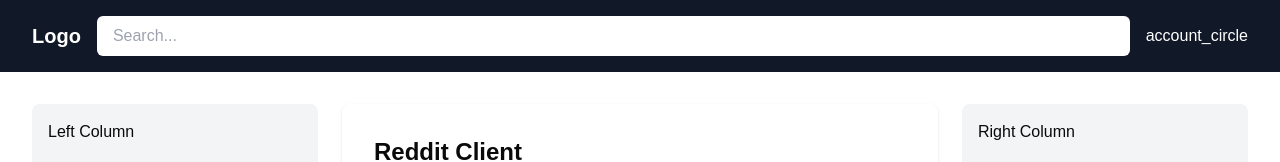
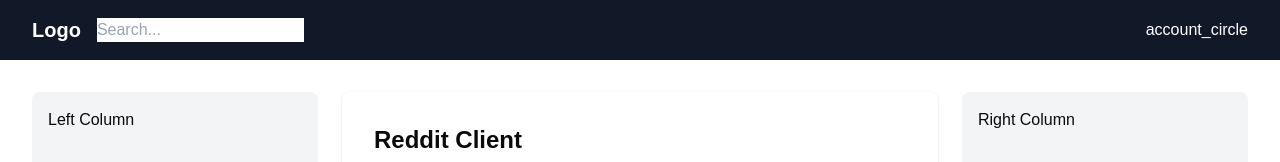
Before and after one commit to iequalsone/case-study-reddit-client-app, a Next.js app: page / in a window 1280 px wide. Shown: the top 162 px of the page. Built offline with nearby package versions, Linux system fonts and the light colour scheme; no server answers.

Commit message:
add SearchProvider

```diff
--- a/src/app/layout.tsx
+++ b/src/app/layout.tsx
@@ -1,4 +1,6 @@
 import Providers from "@/providers";
+import { SearchProvider } from "@/contexts/SearchContext";
+import Header from "@/components/layout/Header";
 
 import type { Metadata } from "next";
 import localFont from "next/font/local";
@@ -31,26 +33,9 @@
         className={`${geistSans.variable} ${geistMono.variable} antialiased`}
       >
         <Providers>
+          <SearchProvider>
             <div className="min-h-screen flex flex-col">
-            {/* Header */}
-            <header className="bg-gray-900 text-white py-4 px-8 flex items-center justify-between">
-              {/* Logo */}
-              <div className="text-xl font-bold">Logo</div>
-
-              {/* Search Bar */}
-              <div className="flex-1 mx-4">
-                <input
-                  type="text"
-                  placeholder="Search..."
-                  className="w-full px-4 py-2 rounded-md text-gray-900"
-                />
-              </div>
-
-              {/* User Icon */}
-              <div className="text-white">
-                <span className="material-icons">account_circle</span>
-              </div>
-            </header>
+              <Header />
 
               {/* Main Content */}
               <main className="flex-1 container mx-auto p-8 grid grid-cols-12 gap-6">
@@ -70,6 +55,7 @@
                 </div>
               </main>
             </div>
+          </SearchProvider>
         </Providers>
       </body>
     </html>
```
Lines whose indentation alone changed are shown as unchanged.
